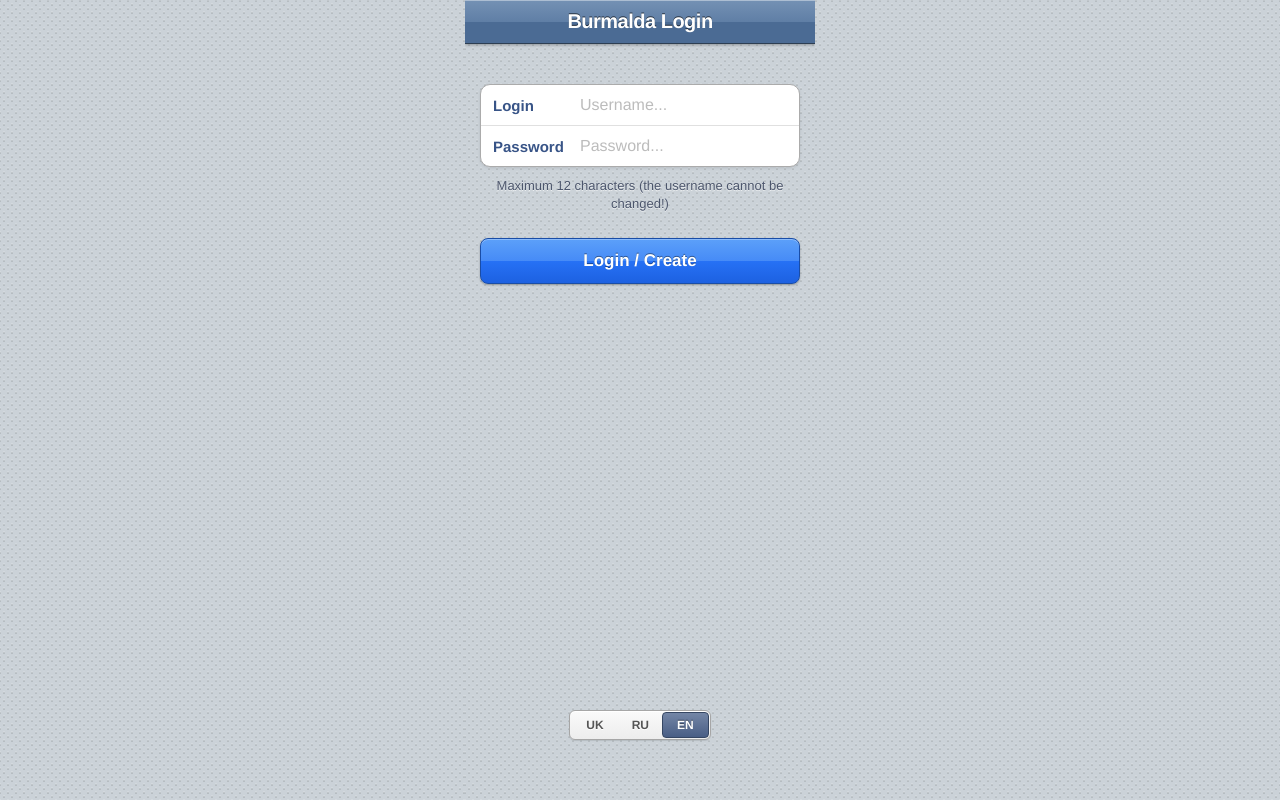
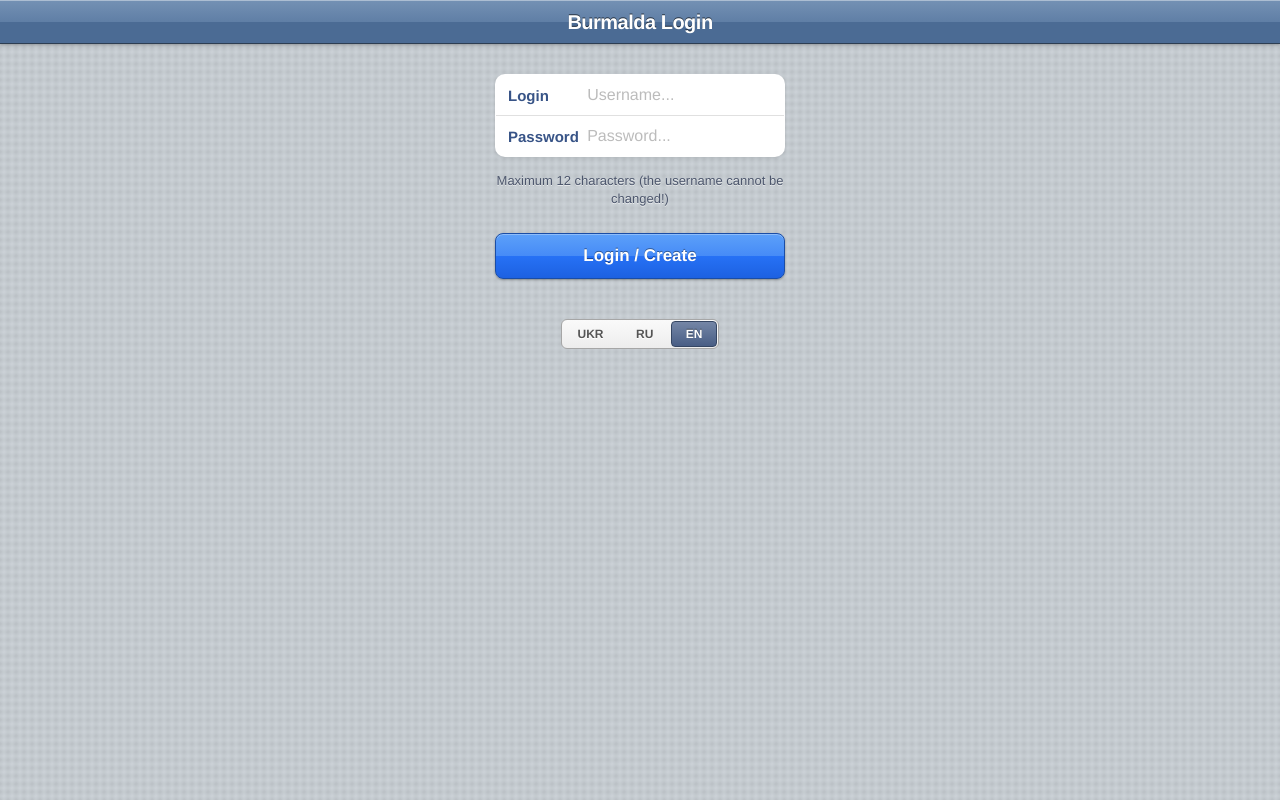
Before and after one commit to iOSVIDocumentation/burmaldagram, a website: page index.html in a window 1280 px wide. Drawn offline with Linux system fonts and the light colour scheme.

Commit message:
Update index.html

```diff
--- a/index.html
+++ b/index.html
@@ -7,6 +7,7 @@
     <style>
         * {
             box-sizing: border-box;
+            -webkit-box-sizing: border-box;
             margin: 0;
             padding: 0;
             font-family: "Helvetica Neue", Helvetica, Arial, sans-serif;
@@ -14,35 +15,28 @@
         }
 
         body, html {
-            height: 100vh;
-            overflow: hidden;
-            /* Знаменитый серый льняной фон из iOS 5/6 */
+            width: 100%;
+            height: 100%;
+            margin: 0;
+            padding: 0;
             background-color: #cbd2d8;
-            background-image:
-                radial-gradient(rgba(255,255,255,0.15) 15%, transparent 16%),
-                radial-gradient(rgba(255,255,255,0.15) 15%, transparent 16%),
-                radial-gradient(rgba(0,0,0,0.1) 15%, transparent 16%),
-                radial-gradient(rgba(0,0,0,0.1) 15%, transparent 16%);
+            /* Нативный точечный фон iOS 6 */
+            background-image: -webkit-gradient(radial, 50% 50%, 0, 50% 50%, 8, from(rgba(255,255,255,0.15)), to(transparent)),
+                              -webkit-gradient(radial, 50% 50%, 0, 50% 50%, 8, from(rgba(0,0,0,0.1)), to(transparent));
             background-size: 8px 8px;
-            background-position: 0 0, 4px 4px, 0 1px, 4px 5px;
-            display: flex;
-            flex-direction: column;
-            justify-content: flex-start;
-            align-items: center;
+            background-position: 0 0, 4px 4px;
+            text-align: center;
         }
 
         /* Нативный Navigation Bar сверху */
         .nav-bar {
             width: 100%;
             height: 44px;
-            background: linear-gradient(to bottom, #7491b4 0%, #607fa6 50%, #4b6b94 51%, #4b6b94 100%);
+            background: #607fa6;
+            background: -webkit-gradient(linear, left top, left bottom, from(#7491b4), color-stop(0.5, #607fa6), color-stop(0.51, #4b6b94), to(#4b6b94));
             border-bottom: 1px solid #2d3e52;
+            -webkit-box-shadow: inset 0 1px 0 rgba(255, 255, 255, 0.4), 0 1px 3px rgba(0,0,0,0.3);
             box-shadow: inset 0 1px 0 rgba(255, 255, 255, 0.4), 0 1px 3px rgba(0,0,0,0.3);
-            display: flex;
-            justify-content: center;
-            align-items: center;
-            position: relative;
-            z-index: 10;
         }
 
         .nav-title {
@@ -50,59 +44,65 @@
             font-size: 20px;
             font-weight: bold;
             text-shadow: 0 -1px 0 rgba(0, 0, 0, 0.6);
+            -webkit-text-shadow: 0 -1px 0 rgba(0, 0, 0, 0.6);
+            line-height: 44px;
             letter-spacing: -0.5px;
         }
 
         .container {
-            display: flex;
-            flex-direction: column;
-            align-items: center;
             width: 100%;
-            flex: 1;
-            padding: 40px 15px;
-            overflow-y: auto;
+            max-width: 320px;
+            margin: 0 auto;
+            padding: 30px 15px;
         }
 
-        /* Стиль нативного блока со скругленными краями (как группы в настройках) */
-        .ios-group {
+        /* Таблица-контейнер для формы ввода */
+        .ios-table-group {
             width: 100%;
-            max-width: 320px;
             background: #ffffff;
             border: 1px solid #ababab;
             border-radius: 10px;
+            -webkit-border-radius: 10px;
+            -webkit-box-shadow: 0 1px 3px rgba(0,0,0,0.1);
             box-shadow: 0 1px 3px rgba(0,0,0,0.1);
             margin-bottom: 15px;
+            border-collapse: collapse;
             overflow: hidden;
         }
 
-        .ios-row {
-            display: flex;
-            align-items: center;
-            padding: 11px 12px;
+        .ios-cell-label {
+            width: 30%;
+            padding: 11px 0 11px 12px;
+            font-size: 15px;
+            font-weight: bold;
+            color: #385487;
+            text-align: left;
             border-bottom: 1px solid #e0e0e0;
-            position: relative;
         }
 
-        .ios-row:last-child {
+        .ios-cell-input {
+            width: 70%;
+            padding: 11px 12px 11px 5px;
+            border-bottom: 1px solid #e0e0e0;
+            text-align: left;
+        }
+
+        tr:last-child .ios-cell-label,
+        tr:last-child .ios-cell-input {
             border-bottom: none;
         }
 
-        .ios-label {
-            width: 95px;
-            font-size: 15px;
-            font-weight: bold;
-            color: #385487; /* Фирменный синий цвет подписей iOS 6 */
-            text-align: left;
-        }
-
         input {
-            flex: 1;
+            width: 100%;
             border: none;
             background: transparent;
             color: #000000;
             font-size: 16px;
             outline: none;
             font-weight: normal;
+            padding: 0;
+            margin: 0;
+            display: block;
         }
 
         input::placeholder {
@@ -111,11 +111,11 @@
 
         .hint {
             width: 100%;
-            max-width: 300px;
             font-size: 13px;
-            color: #4c566c; /* Цвет подсказок под секциями в iOS */
+            color: #4c566c;
             text-shadow: 0 1px 0 rgba(255,255,255,0.6);
-            margin-top: -5px;
+            -webkit-text-shadow: 0 1px 0 rgba(255,255,255,0.6);
+            margin-top: 5px;
             margin-bottom: 25px;
             text-align: center;
             line-height: 1.4;
@@ -124,75 +124,71 @@
         /* Объемная стеклянная кнопка iOS 6 */
         .ios-btn {
             width: 100%;
-            max-width: 320px;
             padding: 12px;
-            background: linear-gradient(to bottom, #5ca0f9 0%, #468bf7 50%, #2671f5 51%, #1d61e1 100%);
+            background: #2671f5;
+            background: -webkit-gradient(linear, left top, left bottom, from(#5ca0f9), color-stop(0.5, #468bf7), color-stop(0.51, #2671f5), to(#1d61e1));
             border: 1px solid #1a4da6;
             border-radius: 8px;
+            -webkit-border-radius: 8px;
             color: #ffffff;
             cursor: pointer;
             font-size: 17px;
             font-weight: bold;
             text-shadow: 0 -1px 0 rgba(0, 0, 0, 0.4);
+            -webkit-text-shadow: 0 -1px 0 rgba(0, 0, 0, 0.4);
+            -webkit-box-shadow: inset 0 1px 0 rgba(255, 255, 255, 0.3), 0 1px 2px rgba(0,0,0,0.3);
             box-shadow: inset 0 1px 0 rgba(255, 255, 255, 0.3), 0 1px 2px rgba(0,0,0,0.3);
         }
 
         .ios-btn:active {
-            background: linear-gradient(to bottom, #1d61e1 0%, #2671f5 50%, #468bf7 100%);
-        }
-
-        .ios-btn:disabled {
-            opacity: 0.5;
-            cursor: not-allowed;
+            background: -webkit-gradient(linear, left top, left bottom, from(#1d61e1), color-stop(0.5, #2671f5), to(#468bf7));
         }
 
         .error-msg {
             width: 100%;
-            max-width: 320px;
             font-size: 14px;
             margin-bottom: 15px;
             display: none;
             font-weight: bold;
             padding: 10px;
             border-radius: 8px;
+            -webkit-border-radius: 8px;
             text-align: center;
-            box-shadow: 0 1px 2px rgba(0,0,0,0.1);
         }
 
         .bottom-controls {
             width: 100%;
-            max-width: 320px;
-            display: flex;
-            flex-direction: column;
-            align-items: center;
-            gap: 12px;
-            margin-top: auto;
-            padding-bottom: 20px;
+            margin-top: 40px;
+            text-align: center;
         }
 
         .control-row {
-            display: flex;
-            background: linear-gradient(to bottom, #fafafa 0%, #ededed 100%);
+            display: inline-block;
+            background: -webkit-gradient(linear, left top, left bottom, from(#fafafa), to(#ededed));
             border: 1px solid #a6a6a6;
             padding: 2px;
             border-radius: 6px;
-            box-shadow: inset 0 1px 0 #fff, 0 1px 1px rgba(0,0,0,0.1);
+            -webkit-border-radius: 6px;
         }
 
         .ctrl-btn {
+            display: inline-block;
             cursor: pointer;
             font-size: 12px;
             font-weight: bold;
             color: #555555;
             padding: 5px 14px;
             border-radius: 4px;
+            -webkit-border-radius: 4px;
             text-shadow: 0 1px 0 #fff;
+            -webkit-text-shadow: 0 1px 0 #fff;
         }
 
         .ctrl-btn.active {
-            background: linear-gradient(to bottom, #7486a6 0%, #495e85 100%);
+            background: -webkit-gradient(linear, left top, left bottom, from(#7486a6), to(#495e85));
             color: #ffffff;
             text-shadow: 0 -1px 0 rgba(0,0,0,0.4);
+            -webkit-text-shadow: 0 -1px 0 rgba(0,0,0,0.4);
             border: 1px solid #354663;
             margin: -1px;
         }
@@ -200,32 +196,41 @@
 </head>
 <body>
 
+    <!-- Нативный Навбар сверху -->
     <div class="nav-bar">
         <div class="nav-title" id="t-heading">Burmalda Login</div>
     </div>
 
     <div class="container">
 
+        <!-- Ошибка входа -->
         <div id="error" class="error-msg"></div>
 
-        <div class="ios-group">
-            <div class="ios-row">
-                <span class="ios-label" id="l-user">Login</span>
+        <!-- Форма в виде таблицы (Фикс сползания текста) -->
+        <table class="ios-table-group">
+            <tr>
+                <td class="ios-cell-label" id="l-user">Login</td>
+                <td class="ios-cell-input">
                     <input type="text" id="username" placeholder="Username..." autocomplete="off" maxlength="12">
-            </div>
-            <div class="ios-row">
-                <span class="ios-label" id="l-pass">Password</span>
+                </td>
+            </tr>
+            <tr>
+                <td class="ios-cell-label" id="l-pass">Password</td>
+                <td class="ios-cell-input">
                     <input type="password" id="password" placeholder="Password..." maxlength="24">
-            </div>
-        </div>
+                </td>
+            </tr>
+        </table>
 
         <div class="hint" id="t-hint">Maximum 12 characters (the username cannot be changed!)</div>
 
+        <!-- Кнопка отправки -->
         <button id="login-btn" class="ios-btn" onclick="enterChat()">Login / Create</button>
 
+        <!-- Выбор языка (Вместо UK теперь красуется UKR) -->
         <div class="bottom-controls">
             <div class="control-row">
-                <div class="ctrl-btn" onclick="setLang('uk')" id="btn-uk">UK</div>
+                <div class="ctrl-btn" onclick="setLang('uk')" id="btn-uk">UKR</div>
                 <div class="ctrl-btn" onclick="setLang('ru')" id="btn-ru">RU</div>
                 <div class="ctrl-btn active" onclick="setLang('en')" id="btn-en">EN</div>
             </div>
@@ -233,7 +238,6 @@
     </div>
 
     <script>
-        // --- СЛОВНИК ПЕРЕКЛАДІВ ---
         var i18n = {
             en: {
                 title: "Burmalda Messenger Login",
@@ -286,8 +290,6 @@
 
         function initPage() {
             var savedLang = localStorage.getItem('burmalda_lang');
-
-            // По умолчанию ставим английский, если язык не сохранен вручную
             if (savedLang && i18n[savedLang]) {
                 currentLang = savedLang;
             } else {
@@ -317,7 +319,6 @@
             document.getElementById('error').style.display = 'none';
         }
 
-        // --- ЛОГІКА АВТОРИЗАЦІЇ (ПОВНІСТЮ СУМІСНА З iOS 6 ВЕБ-КІТ) ---
         function enterChat() {
             var nick = document.getElementById('username').value.trim();
             var pass = document.getElementById('password').value.trim();
@@ -339,22 +340,22 @@
             errorDiv.style.color = "#385487";
             errorDiv.style.background = "transparent";
             errorDiv.style.border = "none";
-            errorDiv.style.boxShadow = "none";
             errorDiv.style.display = 'block';
 
-            fetch(url, {
-                method: 'POST',
-                headers: { 'Content-Type': 'text/plain' },
-                body: JSON.stringify({ action: "login", username: nick, password: pass })
-            })
-            .then(function(response) { return response.json(); })
-            .then(function(data) {
+            var xhr = new XMLHttpRequest();
+            xhr.open('POST', url, true);
+            xhr.setRequestHeader('Content-Type', 'text/plain');
+
+            xhr.onreadystatechange = function() {
+                if (xhr.readyState === 4) {
+                    if (xhr.status === 200) {
+                        try {
+                            var data = JSON.parse(xhr.responseText);
                             if (data.status === 'success') {
                                 localStorage.removeItem('chat_logged_in');
                                 localStorage.removeItem('burmalda_my_nick');
                                 localStorage.removeItem('current_active_chat');
                                 localStorage.removeItem('current_messages');
-                    sessionStorage.clear();
 
                                 localStorage.setItem('chat_logged_in', 'true');
                                 localStorage.setItem('burmalda_my_nick', nick);
@@ -362,24 +363,30 @@
                                 var loadedContacts = data.contacts ? data.contacts.split(',') : [];
                                 localStorage.setItem('chat_list_' + nick, JSON.stringify(loadedContacts));
                                 var loginToken = btoa(encodeURIComponent(nick) + "_" + Date.now());
-                    window.location.href = '/chat?auth=' + loginToken;
+                                // Внутри функции входа:
+				window.location.href = '/chat.html?auth=' + loginToken;
                             } else {
                                 showError(data.message || i18n[currentLang].errAuth);
                                 resetButton(btn, originalBtnText);
                             }
-            })
-            .catch(function(err) {
+                        } catch(e) {
+                            showError(i18n[currentLang].errAuth);
+                            resetButton(btn, originalBtnText);
+                        }
+                    } else {
                         showError(i18n[currentLang].errNet);
-                console.error(err);
                         resetButton(btn, originalBtnText);
-            });
+                    }
+                }
+            };
+
+            xhr.send(JSON.stringify({ action: "login", username: nick, password: pass }));
 
             function showError(msg) {
                 errorDiv.innerText = msg;
                 errorDiv.style.color = "#b91c1c";
                 errorDiv.style.background = "#fee2e2";
                 errorDiv.style.border = "1px solid #fca5a5";
-                errorDiv.style.boxShadow = "0 1px 2px rgba(0,0,0,0.1)";
                 errorDiv.style.display = 'block';
             }
 
```
Lines whose indentation alone changed are shown as unchanged.
